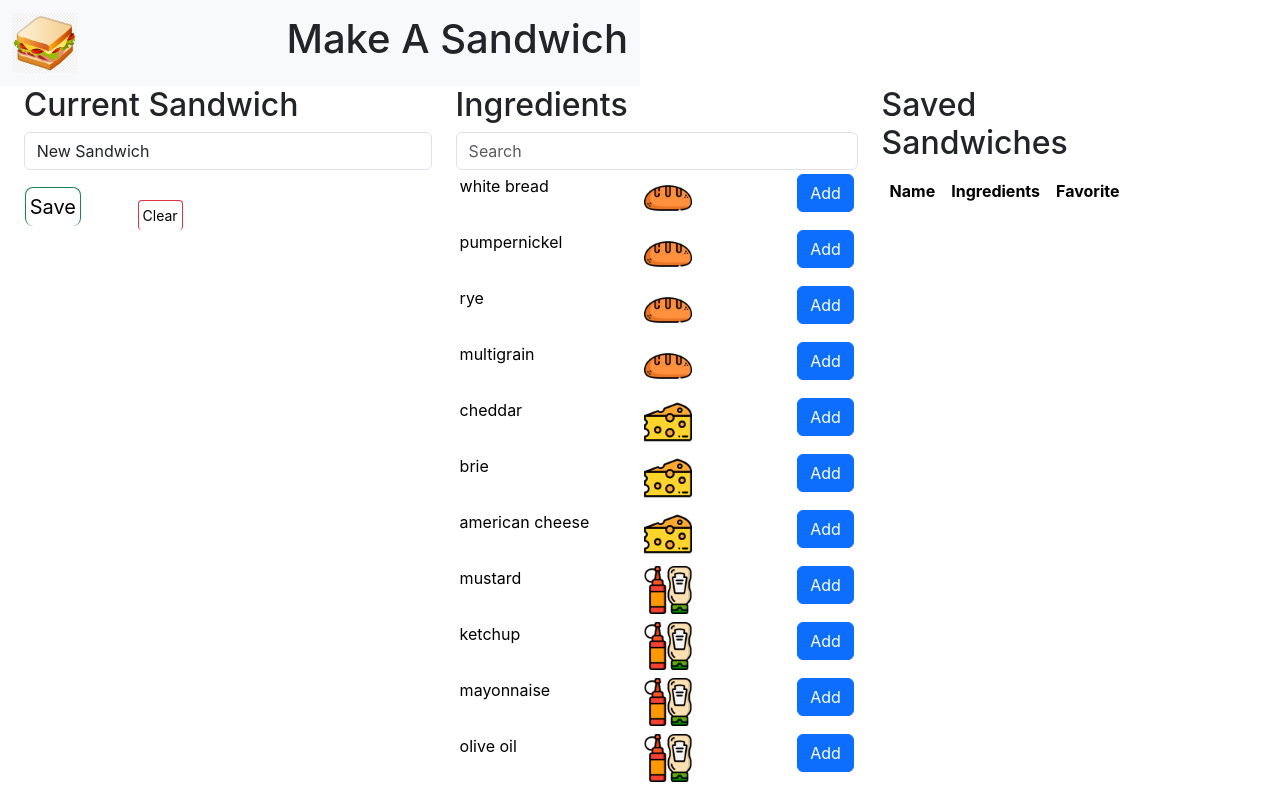
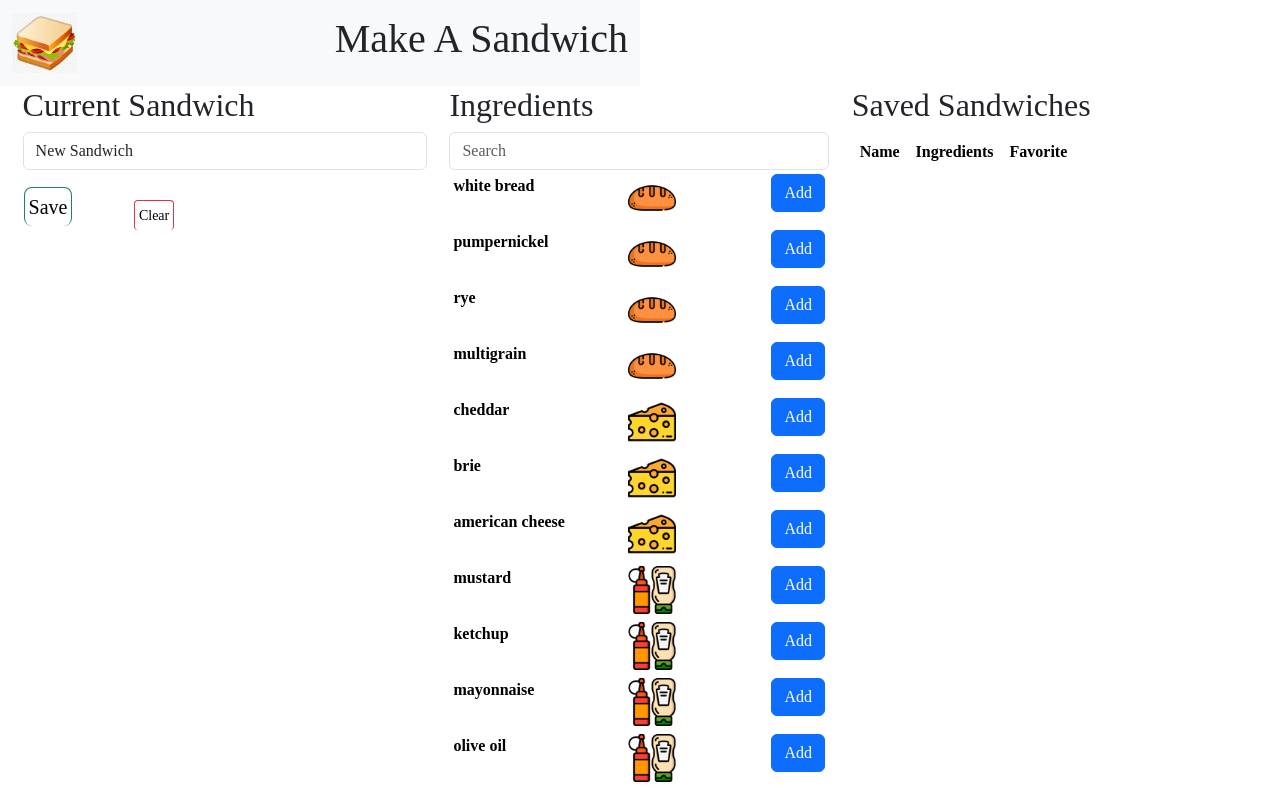
Before and after one commit to mat-lundin/makeasandwich, a React (Create React App) app: page / in a window 1280 px wide. Shown: the top 788 px of the page. Built offline with nearby package versions, Linux system fonts and the light colour scheme.

Commit message:
add font

```diff
--- a/src/index.css
+++ b/src/index.css
@@ -1,3 +1,4 @@
+
 body {
   margin: 0;
   font-family: -apple-system, BlinkMacSystemFont, 'Segoe UI', 'Roboto', 'Oxygen',
--- a/src/styles.css
+++ b/src/styles.css
@@ -1,3 +1,13 @@
+@font-face {
+  font-family: 'deliFont';
+  src: local('deliFont'), url(./fonts/BreveSc-a1zR.ttf) format('ttf');
+}
+
+body {
+  font-family: deliFont;
+  font-weight: bolder;
+}
+
 h3 {
     padding-bottom: 2em;
     justify-content: center;
```
Also changed, not shown: src/fonts/BreveSc-a1zR.ttf (added).
